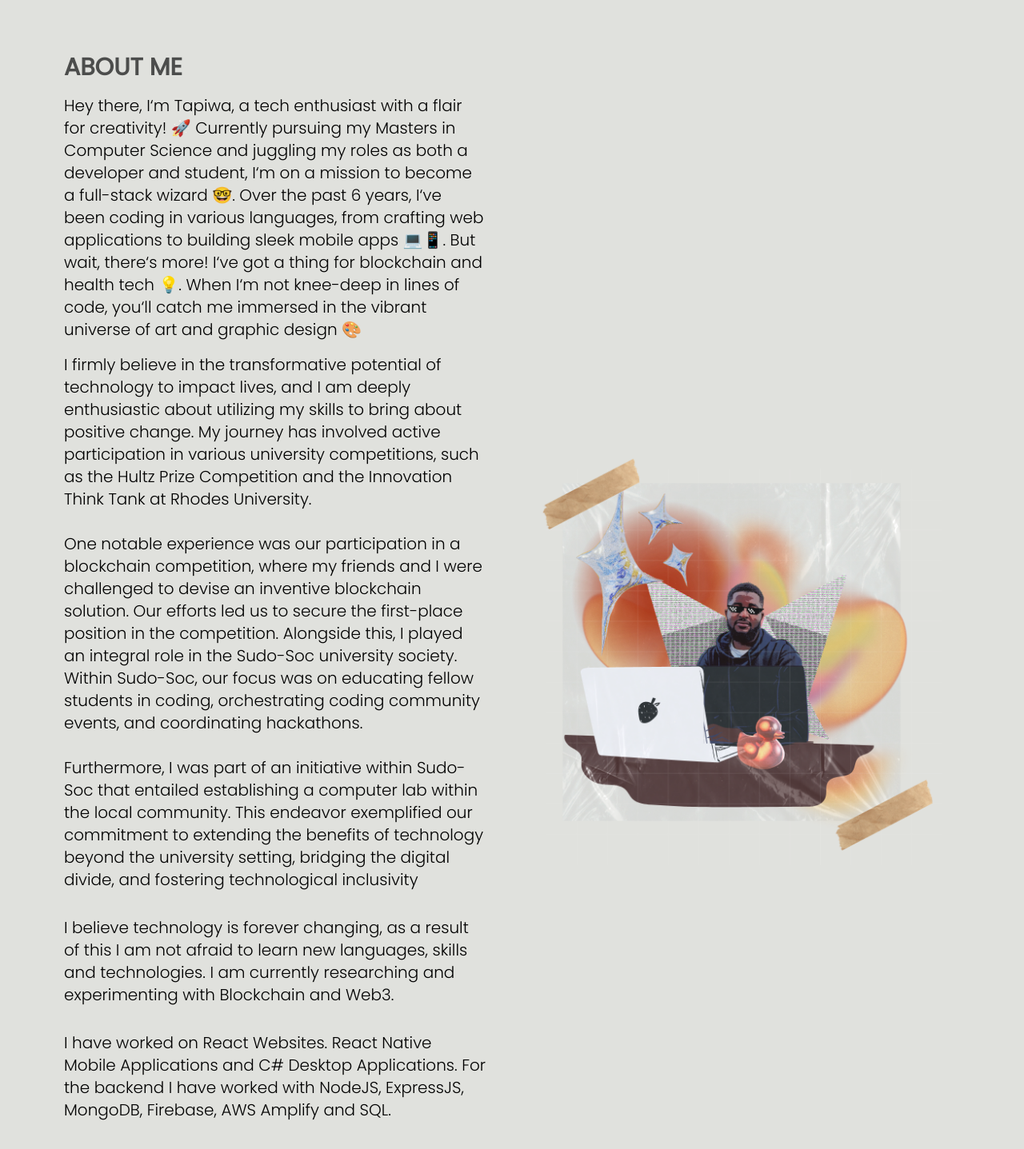
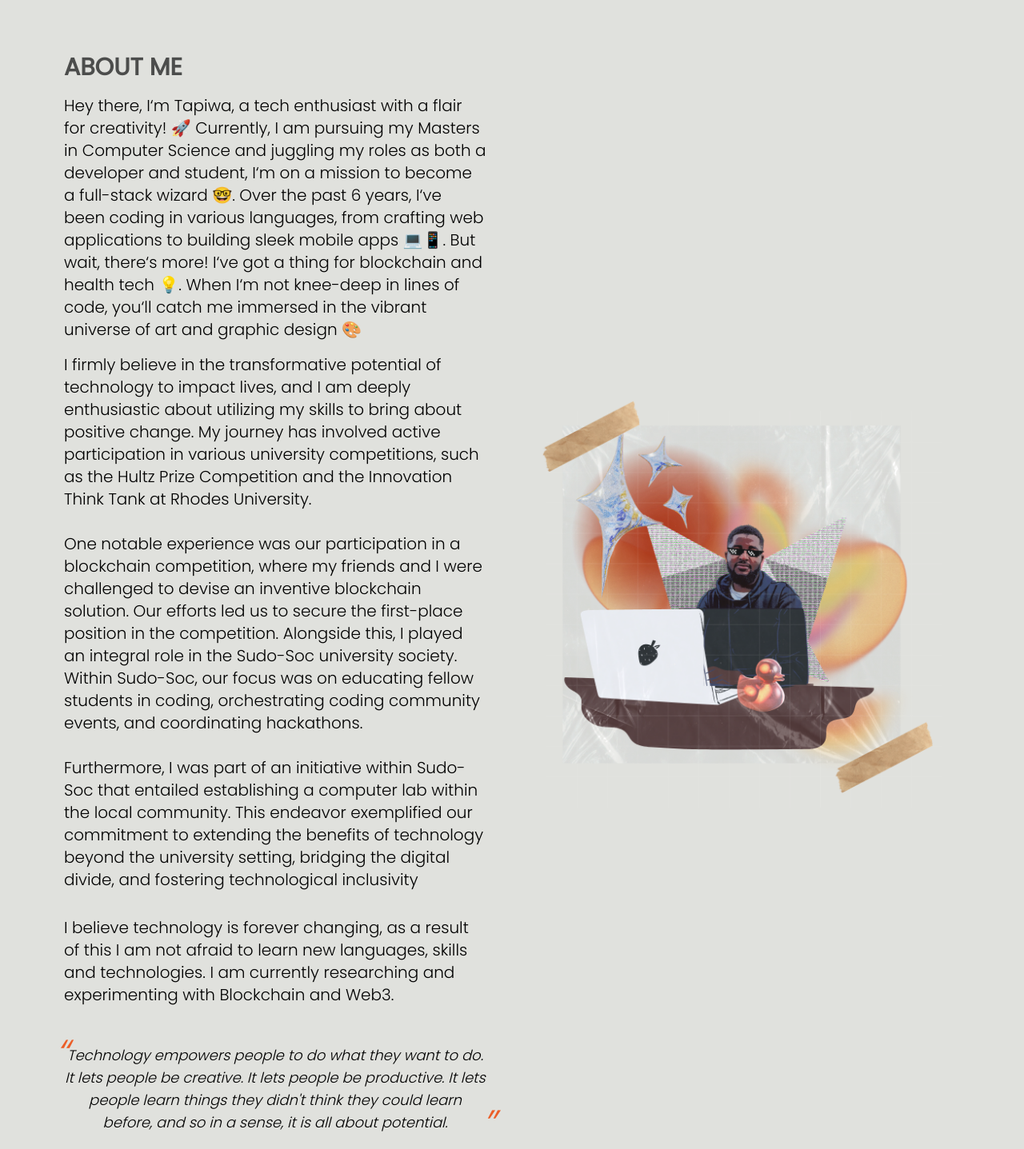
Before and after one commit to Tapiwa-Pawandiwa/tapiwa-Pawandiwa.github.io, a Next.js app: page /tapiwa-pawandiwa.github.io/about in a window 1280 px wide. Shown: the part 315-1752 px from the top of the page at 80% size. Built offline with nearby package versions, Linux system fonts and the light colour scheme.

Commit message:
changed cv

```diff
--- a/src/pages/about.js
+++ b/src/pages/about.js
@@ -31,7 +31,7 @@ const about = () => {
               </h2>
               <p className="font-poppinsLight text-xl justify-center">
                 Hey there, I&lsquo;m Tapiwa, a tech enthusiast with a flair for
-                creativity! 🚀 Currently pursuing my Masters in Computer Science
+                creativity! 🚀 Currently, I am pursuing my Masters in Computer Science
                 and juggling my roles as both a developer and student, I&lsquo;m on
                 a mission to become a full-stack wizard 🤓. Over the past 6
                 years, I&lsquo;ve been coding in various languages, from crafting web
@@ -68,12 +68,6 @@ const about = () => {
                 am not afraid to learn new languages, skills and technologies. I
                 am currently researching and experimenting with Blockchain and
                 Web3.
-              </p>
-              <p className="my-4 font-poppinsLight text-xl justify-center">
-                I have worked on React Websites. React Native Mobile
-                Applications and C# Desktop Applications. For the backend I have
-                worked with NodeJS, ExpressJS, MongoDB, Firebase, AWS Amplify
-                and SQL.
               </p>
 
               <p className="text-lg mt-8 italic font-poppinsLight bg-text text-center relative">
```
Also changed, not shown: 2 other files (tests, documents, lock files or other folders).
